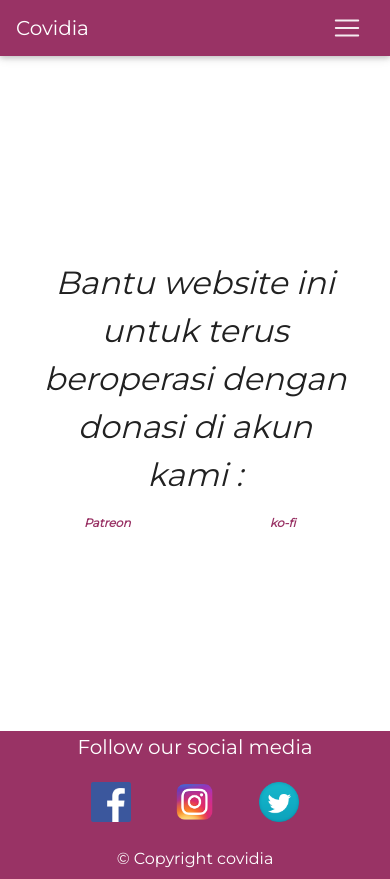
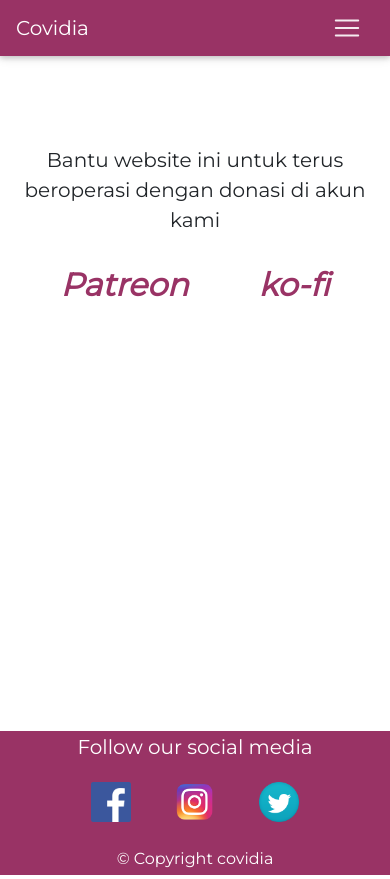
Before and after one commit to crazould/covidia, a website: page views/support.html in a window 390 px wide. Drawn offline with nearby package versions, Linux system fonts and the light colour scheme; files that its build step writes are made by us from their sources; files whose address does not match are found by name.

Commit message:
fix styling support us

```diff
--- a/public/app.css
+++ b/public/app.css
@@ -207,7 +207,7 @@
 }
 
 .copyright{
-    margin-bottom: 1%;
+    margin-bottom: 0.01%;
 }
 
 
--- /dev/null
+++ b/public/support.css
@@ -0,0 +1,54 @@
+.lead{
+    margin-top: 12%;
+    font-size: 1.75rem;
+}
+
+home > section{
+    height: 100%;
+    text-align: center;
+}
+
+p{
+    font-size: 1.5rem;
+}
+
+section >.text-center{
+    margin-top: 3%;
+    margin-left: 10%;
+    margin-right: 10%;
+}
+
+@media only screen and (max-width: 430px) {
+
+    .lead{
+        margin-top: 40%;
+        font-size: 1.25rem;
+    }
+
+    p{
+        font-size: 1.25rem;
+    }
+
+    .bold{
+        font-weight: 900;
+        font-size: 2rem;
+    }
+
+}
+
+@media only screen and (max-width: 800px) {
+
+    .lead{
+        margin-top: 23%;
+    }
+
+    p{
+        font-size: 1.25rem;
+    }
+
+    .bold{
+        font-weight: 900;
+        font-size: 2rem;
+    }
+
+}
--- a/views/support.html
+++ b/views/support.html
@@ -8,6 +8,8 @@
     <link href="https://cdnjs.cloudflare.com/ajax/libs/mdbootstrap/4.18.0/css/mdb.min.css" rel="stylesheet">
     <link href="https://fonts.googleapis.com/css?family=Montserrat" rel="stylesheet">
     <link rel="stylesheet" href="public/app.css">
+    <link rel="stylesheet" href="public/support.css">
+
     <title>covidia</title>
 </head>
 <body>
@@ -39,23 +41,17 @@
         </div>
     </nav>
 
-    <div class="container-fluid my-container vertical-center text-dark">
-        <div class="container-fluid horizontal-center">
-            <div class="row">
-                <div class="col text-center">
-                    <p class="lead font-lg italic">Bantu website ini untuk terus beroperasi dengan donasi di akun kami :</p>
-                </div>
+    <main class="my-container">
+        <p class="lead text-center">Bantu website ini untuk terus beroperasi dengan donasi di akun kami</p>
+        <section class="center">
+            <div class="text-center">
+                <a href="https://www.patreon.com/" target="_blank" class="my-purple bold italic">Patreon</a>
             </div>
-            <div class="row">
-                <div class="col bold italic text-center">
-                    <a href="https://www.patreon.com/" target="_blank" class="my-purple">Patreon</a>
-                </div>
-                <div class="col bold italic text-center">
-                    <a href="https://ko-fi.com/heythere" target="_blank" class="my-purple">ko-fi</a>
-                </div>
+            <div class="text-center">
+                <a href="https://ko-fi.com/heythere" target="_blank" class="my-purple bold italic">ko-fi</a>
             </div>
-        </div>
-    </div>
+        </section>
+    </main>
 
 
     <footer class="bg-purple">
```
Also changed, not shown: public/about.css (+0 -22 lines), views/about.html (+0 -8 lines).
